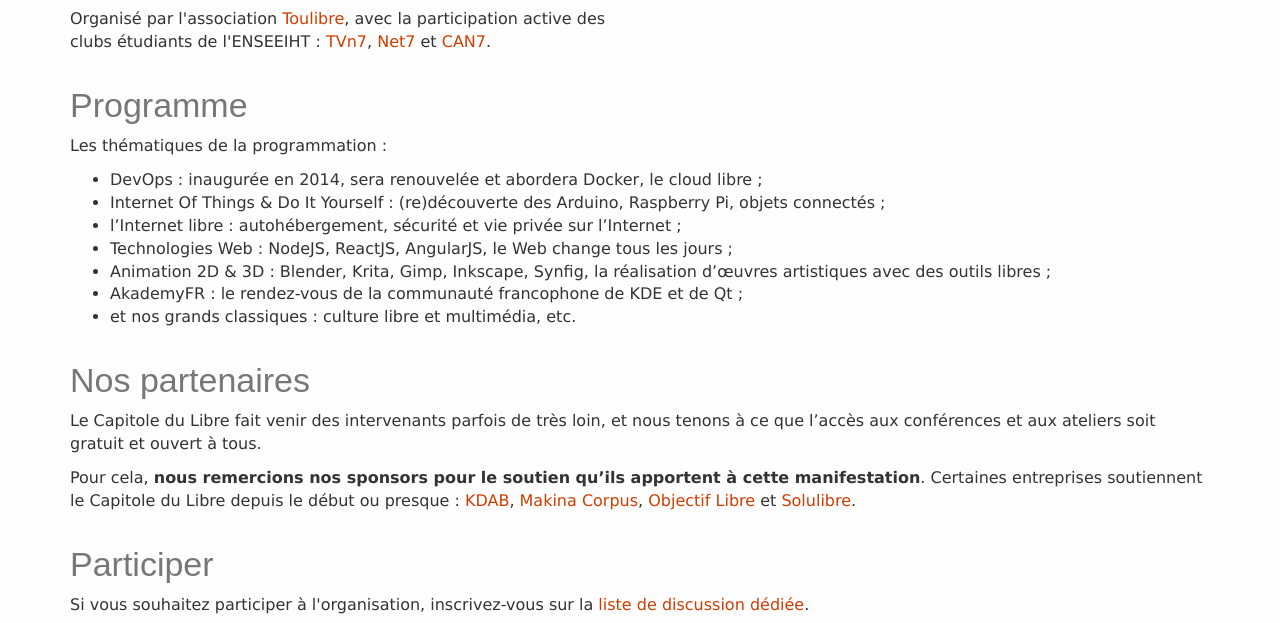
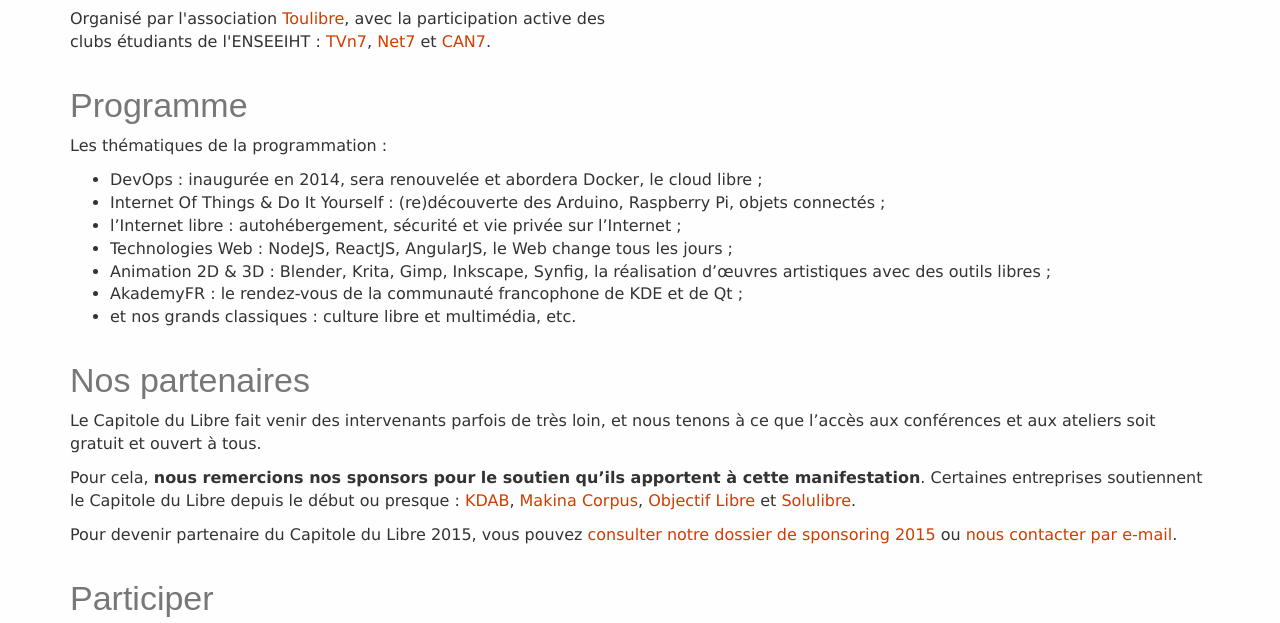
Before and after one commit to slestang/cdl-site-teasing, a plain HTML site: page www/index.html in a window 1280 px wide. Shown: the part 766-1389 px from the top of the page. Drawn offline with Linux system fonts and the light colour scheme; a web font is replaced by a local one.

Commit message:
Add call for sponsor and add a link for contacting us

```diff
--- a/www/index.html
+++ b/www/index.html
@@ -127,6 +127,7 @@
             <h2>Nos partenaires</h2>
             <p>Le Capitole du Libre fait venir des intervenants parfois de très loin, et nous tenons à ce que l’accès aux conférences et aux ateliers soit gratuit et ouvert à tous.</p>
             <p>Pour cela, <strong>nous remercions nos sponsors pour le soutien qu’ils apportent à cette manifestation</strong>. Certaines entreprises soutiennent le Capitole du Libre depuis le début ou presque : <a href="http://www.kdab.com/" title="KDAB">KDAB</a>, <a href="http://www.makina-corpus.com/" title="Makina Corpus">Makina Corpus</a>, <a href="http://www.objectif-libre.com/" title="Objectif Libre">Objectif Libre</a> et <a href="http://www.solulibre.com/" title="Solulibre">Solulibre</a>.</p>
+            <p>Pour devenir partenaire du Capitole du Libre 2015, vous pouvez <a href="Capitole_Du_Libre_Devenir_Sponsor_2015.pdf">consulter notre dossier de sponsoring 2015</a> ou <a href="mailto:contact@capitoledulibre.org">nous contacter par e-mail</a>.
           </div>
         </div>
         <div id="participer">
```
Also changed, not shown: 1 other file.
